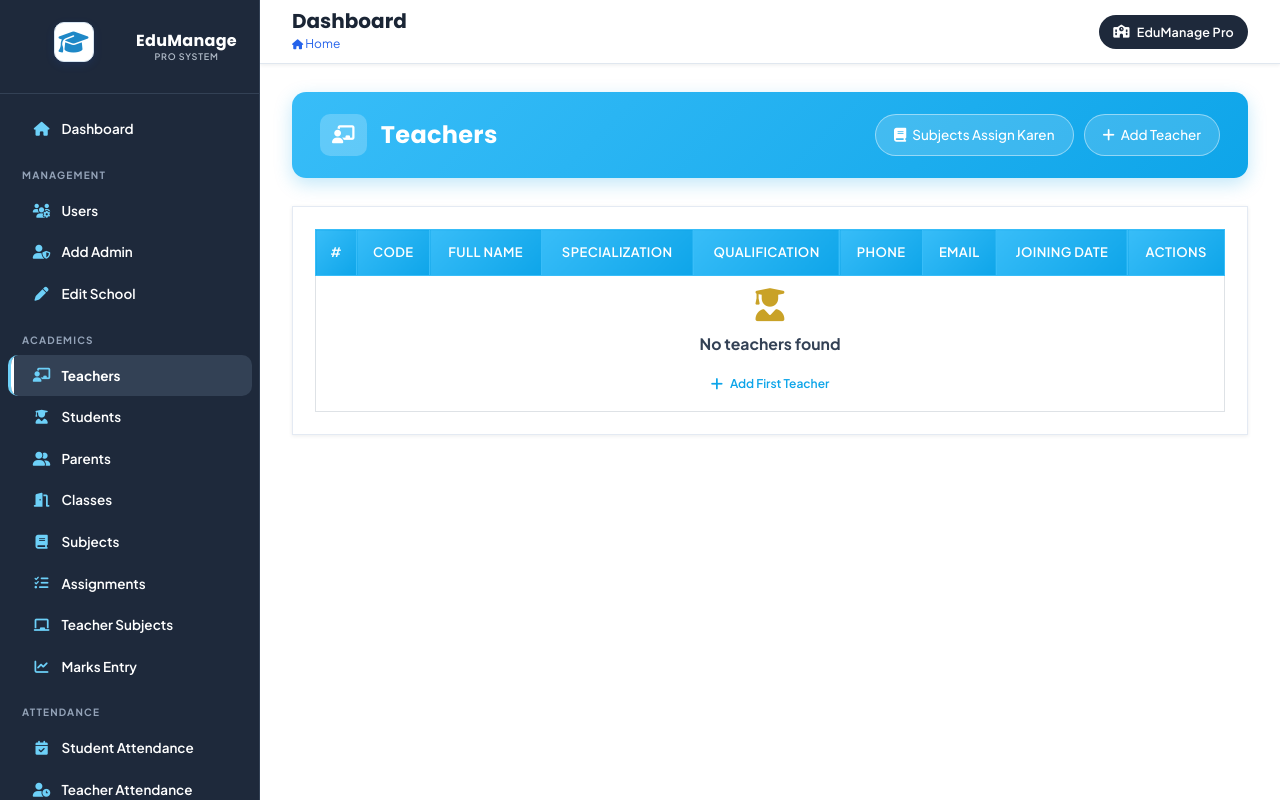
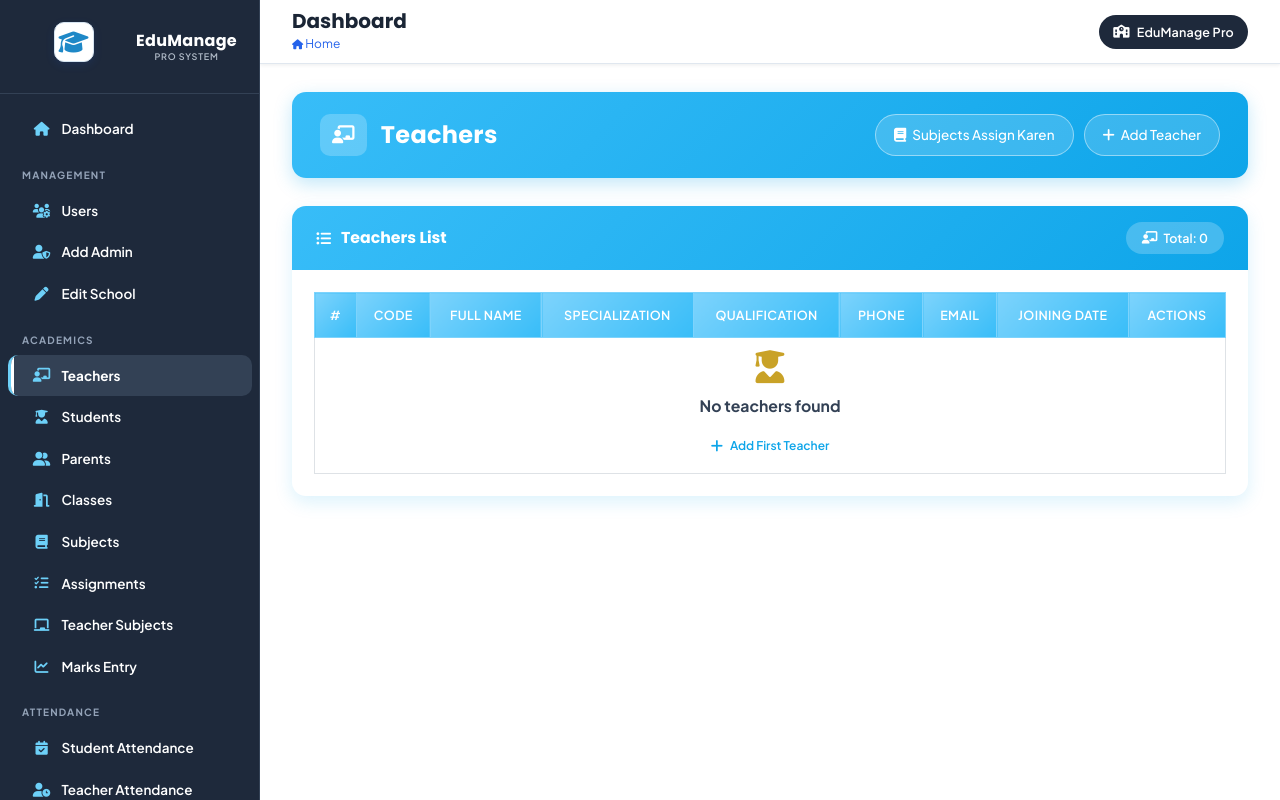
Before and after one commit to abdullahkhan12dec2004-arc/school-management-system, a Flask app: page /teachers in a window 1280 px wide. Run offline with Flask 3, Linux system fonts and the light colour scheme; the visitor is signed in with stand-in values (Sample User, id 1); data that the repository does not hold is empty; some libraries are stand-ins or nearby versions.

Commit message:
Update teachers.html

```diff
--- a/templates/teachers.html
+++ b/templates/teachers.html
@@ -15,11 +15,11 @@
         vertical-align: middle;
     }
     .table-bordered-custom thead th {
-        background: linear-gradient(135deg, #38bdf8, #0ea5e9);
+        background: linear-gradient(135deg, #7dd3fc, #38bdf8);
         color: white;
-        border: 1px solid #38bdf8 !important;
+        border: 1px solid #7dd3fc !important;
         font-weight: 600;
-        font-size: 13px;
+        font-size: 12.5px;
         text-transform: uppercase;
         letter-spacing: 0.4px;
     }
@@ -111,14 +111,49 @@
         color: #ffffff;
     }
 
+    /* ===== NEW: rounded table card, no white border showing at corners ===== */
     .table-card.card {
         margin-top: 28px;
-        border-radius: 0 !important;
+        border-radius: 14px !important;
         overflow: hidden;
+        border: none;
+        box-shadow: 0 6px 18px rgba(14, 165, 233, 0.15);
     }
     .table-card .card-body,
     .table-card .table-responsive {
         border-radius: 0 !important;
+    }
+
+    /* Blue header bar inside the card, like the reference image */
+    .table-card-header {
+        background: linear-gradient(135deg, #38bdf8, #0ea5e9);
+        padding: 16px 24px;
+        display: flex;
+        justify-content: space-between;
+        align-items: center;
+    }
+    .table-card-header h5 {
+        margin: 0;
+        color: #ffffff;
+        font-weight: 700;
+        font-size: 1.05rem;
+        display: flex;
+        align-items: center;
+        gap: 10px;
+    }
+    .table-card-header h5 i {
+        font-size: 1rem;
+    }
+    .total-badge {
+        background: rgba(255, 255, 255, 0.22);
+        color: #ffffff;
+        padding: 6px 16px;
+        border-radius: 50px;
+        font-weight: 600;
+        font-size: 12.5px;
+        display: inline-flex;
+        align-items: center;
+        gap: 6px;
     }
 
     .empty-state-icon {
@@ -154,6 +189,11 @@
         .page-heading {
             font-size: 1.2rem;
         }
+        .table-card-header {
+            flex-direction: column;
+            align-items: flex-start;
+            gap: 10px;
+        }
     }
 
     @media (max-width: 480px) {
@@ -183,6 +223,10 @@
 
 
 <div class="card border-0 shadow-sm table-card">
+    <div class="table-card-header">
+        <h5><i class="fas fa-list-ul"></i> Teachers List</h5>
+        <span class="total-badge"><i class="fas fa-chalkboard-teacher"></i> Total: {{ teachers|length }}</span>
+    </div>
     <div class="card-body p-0">
         <div class="table-responsive">
             <table class="table-bordered-custom">
```
